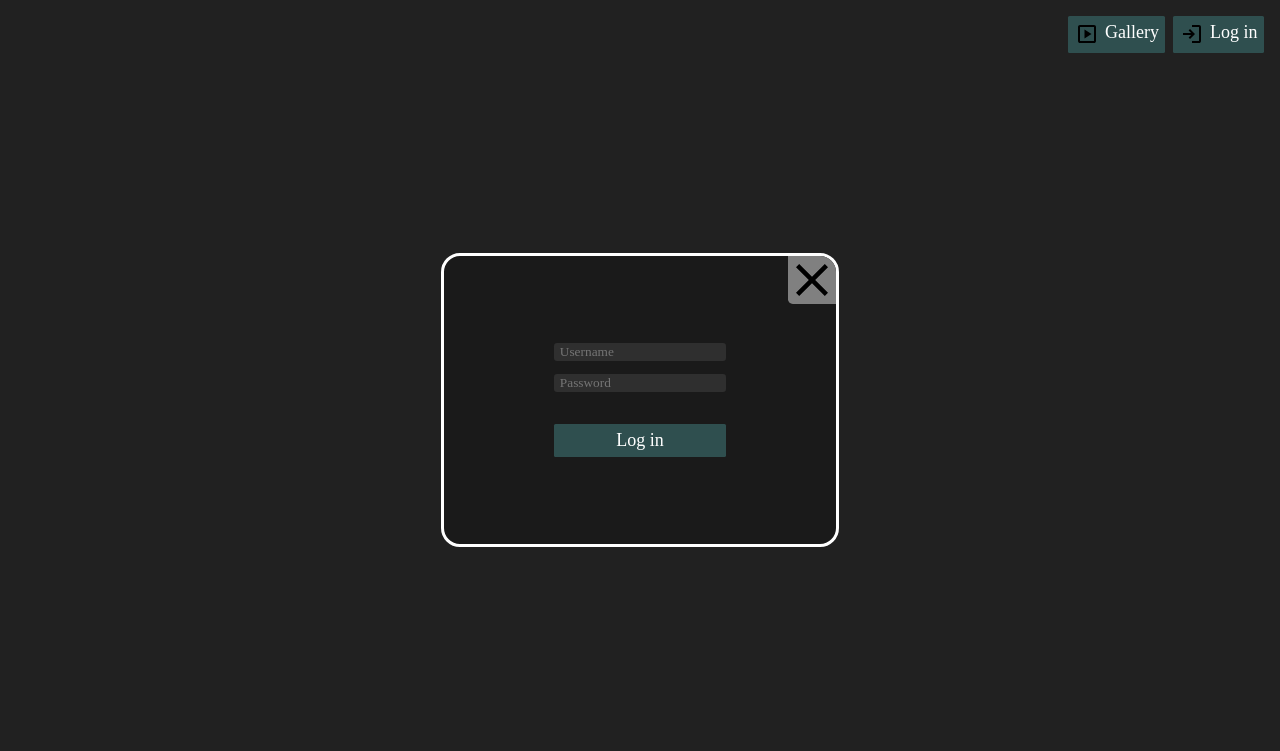
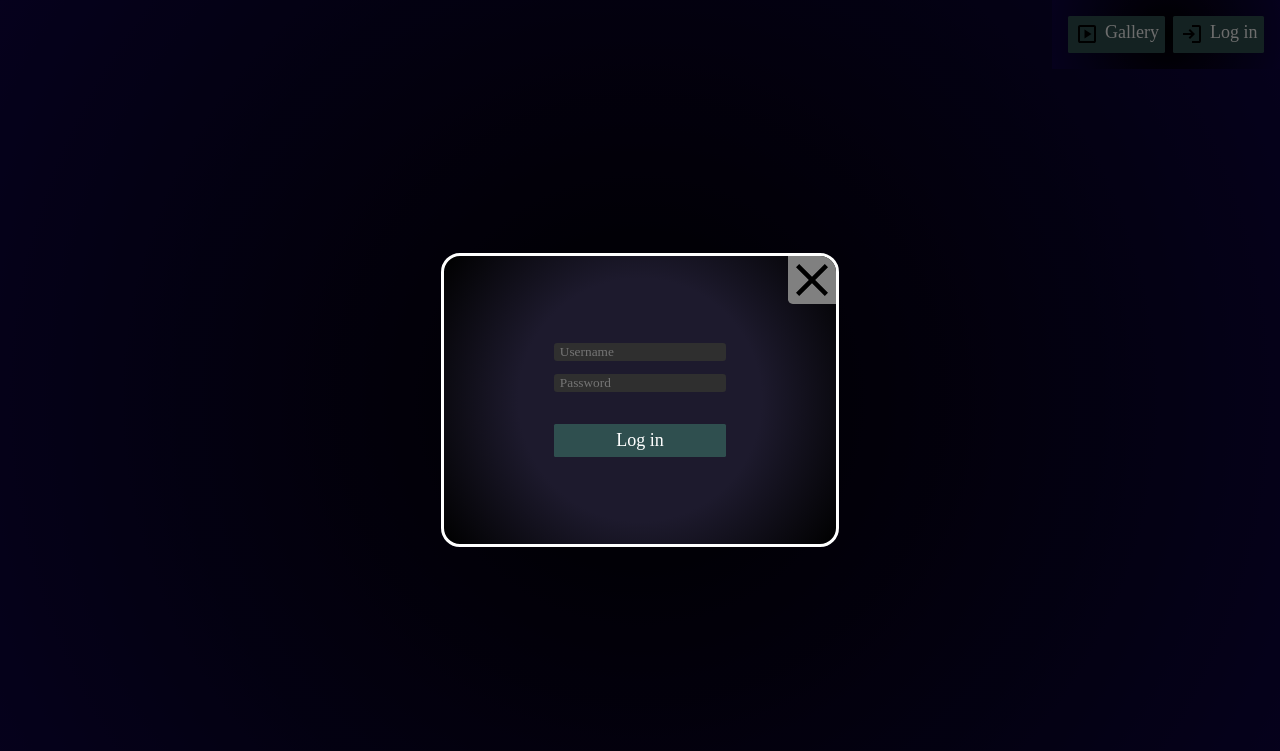
Before and after one commit to cthit/screenIT, a website: page public/allImages.html in a window 1280 px wide. Both pictures are taken after a click on the element "Log in". Shown: the top 751 px of the page. Drawn offline with Linux system fonts and the light colour scheme; no server answers; a web font is replaced by a local one.

Commit message:
added shadowboxes to popupwindows and redid a lot of css

```diff
--- a/public/css/gallery.css
+++ b/public/css/gallery.css
@@ -1,3 +1,8 @@
+
+body {
+    background: var(--backgroundColor);
+}
+
 
 #imageCarousel {
     min-height: 50vh;
--- a/public/css/style.css
+++ b/public/css/style.css
@@ -26,6 +26,8 @@
 
 body {
     background: var(--backgroundColor);
+    background: radial-gradient(circle, #000 0%,   #0d0343 100%);
+
     color: var(--textColor);
 
     font-size: 18px;
@@ -144,6 +146,8 @@ p {
 
 .popupWindow{
     background: var(--darkerBackgroundColor);
+    background: radial-gradient(circle, #1d1a2d 0%,  #1d1a2d 50%, #000000 100%);
+
 
     overflow: hidden;
 
@@ -160,9 +164,6 @@ p {
     max-width: 85vw;
     max-height: 85vh;
 
-    /* height: 20vw;
-    width: 30vw;
-    padding: 2rem; */
     height: 14rem;
     width: 20.5rem;
     padding: 2rem;
@@ -170,7 +171,7 @@ p {
     outline: 3px solid #fff;
     border-radius: 1rem;
 
-    z-index: 1000;
+    z-index: 1010;
 }
 
 .closeButton {
@@ -201,6 +202,24 @@ p {
 
 
  /* LOGIN DIV */
+
+ .shadowBox {
+    background: #00000092;
+    /* background: radial-gradient(circle, #1d1a2d 0%,  #1d1a2d 50%, #000000 100%); */
+
+    display: flex;
+    justify-content: center;
+    align-items: center;
+
+    position: absolute;
+    top: 0;
+    left: 0;
+
+    width: 100%;
+    height: 100%;
+
+    z-index: 1001;
+ }
 
  .credentialsDiv {
     display: flex;
--- a/public/js/login.js
+++ b/public/js/login.js
@@ -1,13 +1,11 @@
 
 createLoginDiv();
 createAccountDiv();
-const loginDiv = document.getElementById('loginDiv');
+
 const submitLoginButton = document.getElementById('submitLoginButton');
-// const openCreatePostButton = document.getElementById('openCreatePostButton');
 const usernameInput = document.getElementById('username');
 const passwordInput = document.getElementById('password');
 
-const accountDiv = document.getElementById('accountDiv');
 
 const loginNotificationDiv = document.getElementById('loginNotification');
 
@@ -24,12 +22,24 @@ let user = null;
 const loginNotificationTime = 3 * 1000; // 3 seconds
 
 
+function createShadowBox(id) {
+    const shadowBox = document.createElement('div');
+    shadowBox.id = id;
+    shadowBox.classList.add('shadowBox', 'hidden');
 
+    shadowBox.addEventListener('click', () => {
+        shadowBox.classList.add('hidden');
+    });
+
+    return shadowBox
+}
 
 function createLoginDiv() {
+    const shadowBox = createShadowBox('loginDivShadowBox');
+
     let loginDiv = document.createElement('aside');
     loginDiv.id = 'loginDiv';
-    loginDiv.classList.add('popupWindow', 'credentialsDiv', 'hidden');
+    loginDiv.classList.add('popupWindow', 'credentialsDiv');
 
     let closeButton = document.createElement('div');
 
@@ -40,7 +50,7 @@ function createLoginDiv() {
     closeButton.classList.add('closeButton');
     loginDiv.appendChild(closeButton);
     closeButton.addEventListener('click', () => {
-        loginDiv.classList.add('hidden');
+        shadowBox.classList.add('hidden');
     });
 
     let loginForm = document.createElement('div');
@@ -78,8 +88,47 @@ function createLoginDiv() {
 
     loginDiv.appendChild(notification);
 
-    document.body.appendChild(loginDiv);
+    shadowBox.appendChild(loginDiv);
+
+    loginDiv.addEventListener('click', (event) => {
+        event.stopPropagation();
+    });
+
+    document.body.appendChild(shadowBox);
 }
+
+
+function openLoginDiv() {
+    const loginDivShadowBox = document.getElementById('loginDivShadowBox');
+    console.log(loginDivShadowBox)
+    loginDivShadowBox.classList.remove('hidden');
+}
+
+function closeLoginDiv() {
+    const loginDivShadowBox = document.getElementById('loginDivShadowBox');
+    loginDivShadowBox.classList.add('hidden');
+}
+
+function openAccountDiv() {
+    const usernameInput = document.getElementById('accountDivUsernameInput');
+    const passwordInput = document.getElementById('accountDivPasswordInput');
+    usernameInput.value = user.username;
+    passwordInput.value = user.password;
+
+    const accountDivShadowBox = document.getElementById('accountDivShadowBox');
+    accountDivShadowBox.classList.remove('hidden');
+}
+
+function closeAccountDiv() {
+    const accountDivShadowBox = document.getElementById('accountDivShadowBox');
+
+    accountDivShadowBox.classList.add('hidden');
+}
+
+
+
+
+
 
 function createCloseButton(parentElement) {
     let closeButton = document.createElement('div');
@@ -98,9 +147,11 @@ function createCloseButton(parentElement) {
 }
 
 function createAccountDiv() {
+    const shadowBox = createShadowBox('accountDivShadowBox');
+
     let accountDiv = document.createElement('aside');
     accountDiv.id = 'accountDiv';
-    accountDiv.classList.add('popupWindow', 'credentialsDiv', 'hidden');
+    accountDiv.classList.add('popupWindow', 'credentialsDiv');
 
     const closeButton = createCloseButton(accountDiv);
     accountDiv.appendChild(closeButton);
@@ -177,9 +228,11 @@ function createAccountDiv() {
             .then( () => {
                 usernameInput.classList.remove('changedFieldBorder');
                 passwordInput.classList.remove('changedFieldBorder');
-                saveChangesButton.classList.remove('accountInputChanged')
-                notify(loginNotificationDiv, 'Changes saved', loginNotificationTime, 'green');}
-            )
+
+                saveChangesButton.classList.remove('accountInputChanged');
+
+                notify(loginNotificationDiv, 'Changes saved', loginNotificationTime, 'green');
+            })
             .catch(error => {
                 console.error('There has been a problem with your fetch operation:', error);
             });
@@ -208,17 +261,14 @@ function createAccountDiv() {
 
     accountDiv.appendChild(notification);
 
-    document.body.appendChild(accountDiv);
+    shadowBox.appendChild(accountDiv);
+
+    accountDiv.addEventListener('click', (event) => {
+        event.stopPropagation();
+    });
+
+    document.body.appendChild(shadowBox);
 }
-
-function openAccountDiv() {
-    accountDiv.classList.remove('hidden');
-    const usernameInput = document.getElementById('accountDivUsernameInput');
-    const passwordInput = document.getElementById('accountDivPasswordInput');
-    usernameInput.value = user.username;
-    passwordInput.value = user.password;
-}
-
 
 function changeVisibleOptionButtons() {
     for (const button of optionButtons) {
@@ -229,7 +279,8 @@ function changeVisibleOptionButtons() {
 
 
 function logout() {
-    accountDiv.classList.add('hidden');
+    closeAccountDiv();
+
     const openLoginButtonText = document.getElementById('openLoginButtonText');
     const openLoginButtonImage = document.getElementById('openLoginButtonImage');
     isLoggedIn = false;
@@ -314,7 +365,7 @@ function testAdminKeyOnLoad() {
 
 async function userIsLoggedIn(){
     isLoggedIn = true;
-    loginDiv.classList.add('hidden');
+    closeLoginDiv();
 
     if (loginButton) {
         openLoginButtonText.textContent = 'Account';
--- a/public/js/script.js
+++ b/public/js/script.js
@@ -81,9 +81,18 @@ function createMenu(callback) {
     loginButton = document.createElement("div"); // Assign to the global loginButton variable
     loginButton.id = "openLoginButton";
     loginButton.classList.add("optionsButton", "button");
-    loginButton.addEventListener('click', (event) => {
+
+    loginButton.addEventListener('click', () => {
         event.stopPropagation();
+
+        if (!isLoggedIn) {
+            openLoginDiv();
+        } else {
+            openAccountDiv();
+        }
     });
+
+
 
     const image = document.createElement("img");
     image.id = "openLoginButtonImage";
@@ -94,6 +103,7 @@ function createMenu(callback) {
     text.id = "openLoginButtonText";
     text.textContent = "Log in";
     loginButton.appendChild(text);
+
     menu.appendChild(loginButton);
 
 
@@ -101,13 +111,7 @@ function createMenu(callback) {
     document.body.appendChild(menu);
 
     // Now that the menu and login button are created, find the login button and add event listener
-    loginButton.addEventListener('click', () => {
-        if (!isLoggedIn) {
-            loginDiv.classList.remove('hidden');
-        } else {
-            openAccountDiv();
-        }
-    });
+
 
     // Invoke the callback function if provided
     if (callback && typeof callback === "function") {
@@ -139,11 +143,11 @@ window.onload = function() {
 
 let closeButtons = document.getElementsByClassName('closeButton');
 
-for (const button of closeButtons) {
-    button.addEventListener('click', () => {
-        button.parentNode.classList.toggle('hidden');
-    });
-};
+// for (const button of closeButtons) {
+//     button.addEventListener('click', () => {
+//         button.parentNode.parentNode.classList.toggle('hidden');
+//     });
+// };
 
 
 function notify(notificationDiv, message, notificationTime, color) {
```
Lines whose indentation alone changed are shown as unchanged.
